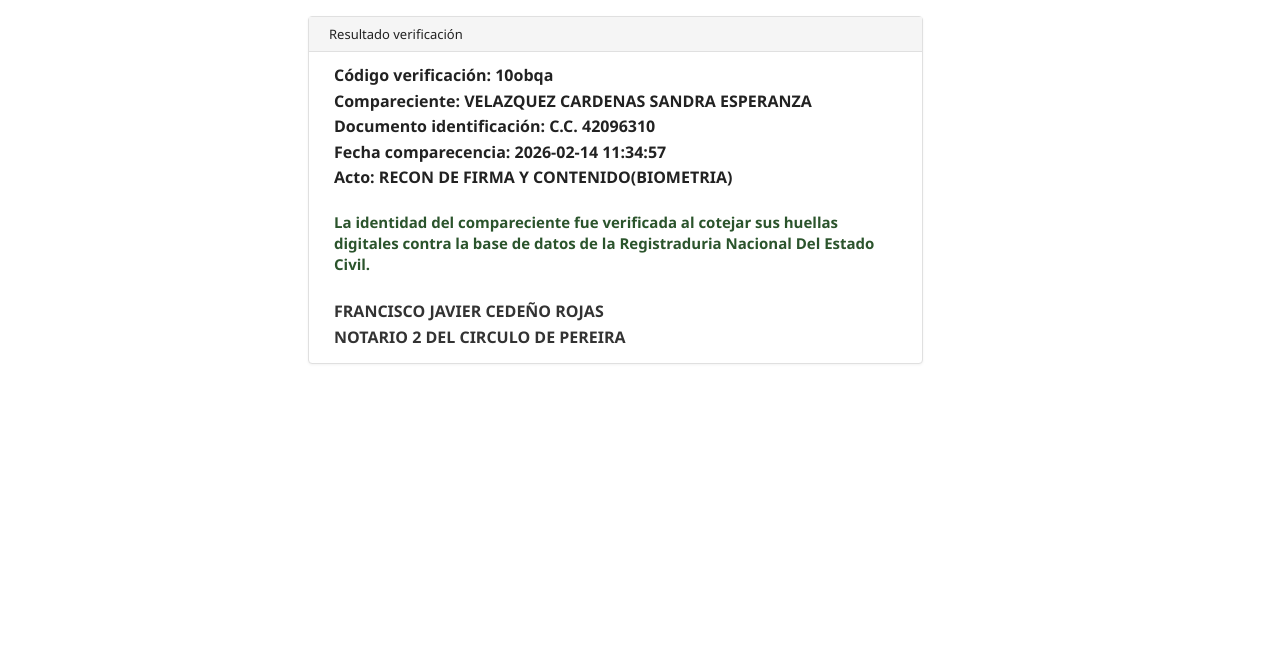
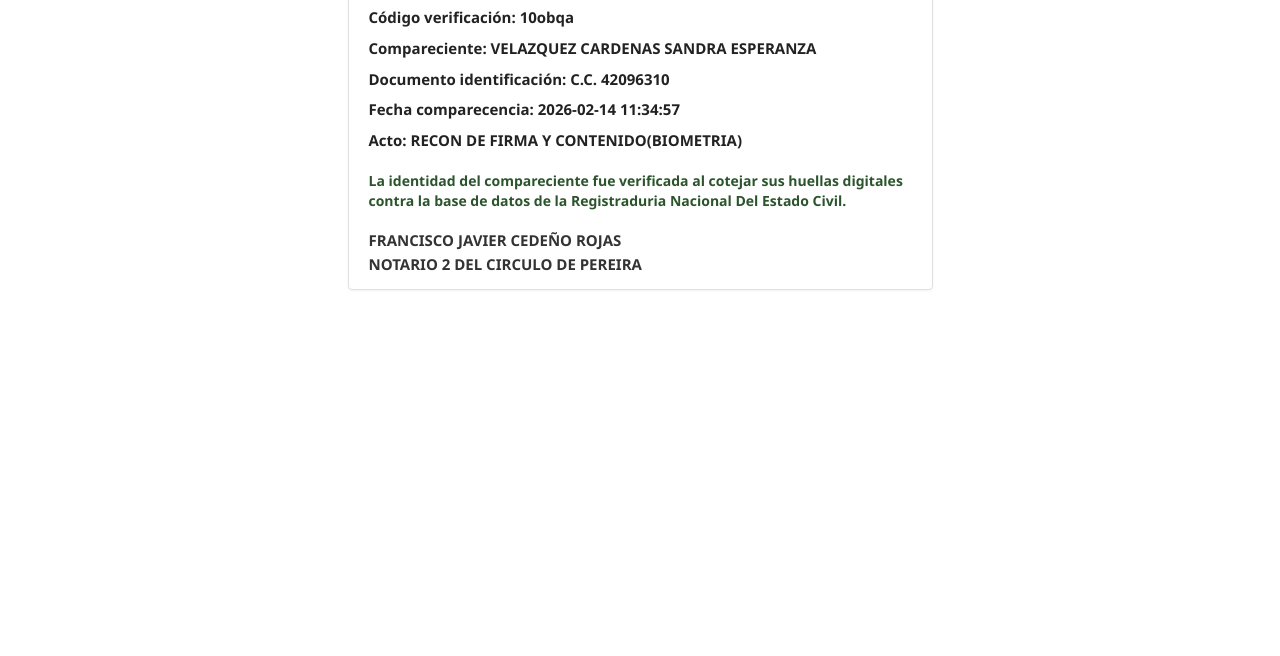
Before and after one commit to notariaenlinea/qr.php-c-10rngf-i-42096310, a plain HTML site: page index.html in a window 1280 px wide. Shown: the part 144-800 px from the top of the page. Drawn offline with Linux system fonts and the light colour scheme.

Commit message:
alineacion mejor

```diff
--- a/index.html
+++ b/index.html
@@ -10,41 +10,37 @@
             margin: 0;
             padding: 0;
         }
-
         body {
             font-family: "Segoe UI", -apple-system, BlinkMacSystemFont, Roboto, sans-serif;
             background-color: #ffffff;
             color: #333333;
             display: flex;
             flex-direction: column;
-            align-items: flex-start;
+            align-items: center; /* Centrado general en móvil */
             min-height: 100vh;
-            /* AJUSTE 1: Espacio en blanco arriba equivalente a 1.5 veces el alto de la barra azul */
-            padding-top: 84px;
+            padding-top: 20px;
         }
 
-        /* Barra de navegación superior (Alto total aproximado: 56px) */
+        /* Barra de navegación superior */
         .header {
             width: 100%;
             background-color: #002D54;
             color: #ffffff;
-            padding: 12px 40px;
+            padding: 12px 20px;
             display: flex;
             align-items: center;
             height: 56px;
         }
 
-        /* Contenedor tipo botón para el logo y el texto */
         .brand-link {
             display: flex;
             align-items: center;
             gap: 12px;
-            text-decoration: none; /* Quita el subrayado común de los enlaces */
-            color: #ffffff; /* Mantiene el texto blanco */
-            cursor: pointer; /* Hace que aparezca la mano de clic */
+            text-decoration: none;
+            color: #ffffff;
+            cursor: pointer;
         }
 
-        /* Contenedor exacto para el logo SVG */
         .logo-container {
             width: 32px;
             height: 32px;
@@ -59,59 +55,58 @@
             letter-spacing: 0.3px;
         }
 
-        /* AJUSTE 2 y 3: Distancia vertical reducida a la mitad y alineación horizontal exacta */
+        /* Contenedor principal adaptable */
         .main-container {
             width: 100%;
-            /* 308px coloca el inicio de la tarjeta justo al terminar el texto 'Notaria en ' */
-            padding: 20px 0px 40px 308px;
+            max-width: 615px;
+            padding: 20px 15px;
+            display: flex;
+            justify-content: center;
         }
 
+        /* Tarjeta responsiva */
         .card {
-            border: 1px solid #e0e0e0;
+            border: 1.5px solid #e0e0e0;
             border-radius: 4px;
             box-shadow: 0 1px 3px rgba(0,0,0,0.05);
             background-color: #ffffff;
-            width: 615px; /* Ancho optimizado para mantener los textos en sus líneas */
+            width: 100%;
+            max-width: 615px;
         }
 
-        /* Encabezado gris de la tarjeta */
         .card-header {
             background-color: #f5f5f5;
-            padding: 8px 20px;
+            padding: 10px 20px;
             font-size: 13px;
-            font-weight: normal;
             color: #222222;
             border-bottom: 1px solid #e0e0e0;
         }
 
-        /* Cuerpo interno de la tarjeta */
         .card-body {
-            padding: 15px 25px;
+            padding: 15px 20px;
         }
 
-        /* Separación compacta para las 5 líneas de datos */
         .info-group {
-            margin-bottom: 8px;
-            line-height: 1.1;
+            margin-bottom: 10px;
+            line-height: 1.3;
         }
 
         .info-label {
-            font-size: 16px;
-            font-weight: 600; /* Semi-Bold al 50% */
+            font-size: 15px;
+            font-weight: 600;
             color: #222222;
+            word-break: break-word; /* Evita que textos largos rompan la pantalla en celular */
         }
 
-        /* Texto de confirmación en verde corporativo exacto */
         .success-message {
             color: #2b542c;
-            font-size: 15px;
+            font-size: 14px;
             font-weight: 600;
             line-height: 1.4;
-            margin-top: 25px;
-            margin-bottom: 25px;
+            margin-top: 20px;
+            margin-bottom: 20px;
         }
 
-        /* Sección de firmas alineada perfectamente a la izquierda */
         .signature-section {
             margin-top: 15px;
             display: flex;
@@ -119,14 +114,8 @@
             gap: 4px;
         }
 
-        .signature-name {
-            font-size: 16px;
-            font-weight: 600;
-            color: #333333;
-        }
-
-        .signature-location {
-            font-size: 16px;
+        .signature-name, .signature-location {
+            font-size: 15px;
             font-weight: 600;
             color: #333333;
         }
@@ -134,22 +123,15 @@
 </head>
 <body>
 
-    <!-- Barra Superior -->
     <header class="header">
-        <!-- El enlace rodea al logo y al texto, y ejecuta la recarga al hacer clic -->
         <a href="#" class="brand-link" onclick="window.location.reload(); return false;">
             <div class="logo-container">
-                <!-- AJUSTE 4: Logotipo engranaje y circuitos dibujado de forma nativa -->
                 <svg viewBox="0 0 100 100" width="100%" height="100%">
-                    <!-- Engranaje exterior azul -->
                     <path d="M50,20 A30,30 0 1,1 49.9,20 M50,10 L50,18 M50,90 L50,82 M10,50 L18,50 M90,50 L82,50 M21.7,21.7 L27.4,27.4 M78.3,78.3 L72.6,72.6 M21.7,78.3 L27.4,72.6 M78.3,21.7 L72.6,27.4" stroke="#0091ff" stroke-width="7" fill="none" stroke-linecap="round"/>
                     <circle cx="50" cy="50" r="32" stroke="#0091ff" stroke-width="6" fill="none" />
-                    <!-- Apertura del engranaje en la zona derecha -->
                     <polygon points="70,30 100,45 100,70 70,60" fill="#002D54" />
-                    <!-- Líneas de circuitos internas -->
                     <path d="M35,60 L60,45 L78,45" stroke="#0091ff" stroke-width="4" fill="none" stroke-linecap="round"/>
                     <path d="M42,68 L65,54 L75,54" stroke="#a0a0a0" stroke-width="3" fill="none" stroke-linecap="round"/>
-                    <!-- Puntos de conexión -->
                     <circle cx="35" cy="60" r="3" fill="#0091ff"/>
                     <circle cx="42" cy="68" r="2.5" fill="#a0a0a0"/>
                 </svg>
@@ -158,15 +140,12 @@
         </a>
     </header>
 
-    <!-- Contenido del Documento -->
     <main class="main-container">
         <div class="card">
             <div class="card-header">
                 Resultado verificación
             </div>
             <div class="card-body">
-
-                <!-- Campos de texto principales -->
                 <div class="info-group">
                     <span class="info-label">Código verificación: 10obqa</span>
                 </div>
@@ -183,17 +162,14 @@
                     <span class="info-label">Acto: RECON DE FIRMA Y CONTENIDO(BIOMETRIA)</span>
                 </div>
 
-                <!-- Mensaje de verificación en verde corporativo -->
                 <div class="success-message">
                     La identidad del compareciente fue verificada al cotejar sus huellas digitales contra la base de datos de la Registraduria Nacional Del Estado Civil.
                 </div>
 
-                <!-- Datos de pie de página / Firmas alineados -->
                 <div class="signature-section">
                     <div class="signature-name">FRANCISCO JAVIER CEDEÑO ROJAS</div>
                     <div class="signature-location">NOTARIO 2 DEL CIRCULO DE PEREIRA</div>
                 </div>
-
             </div>
         </div>
     </main>
```
